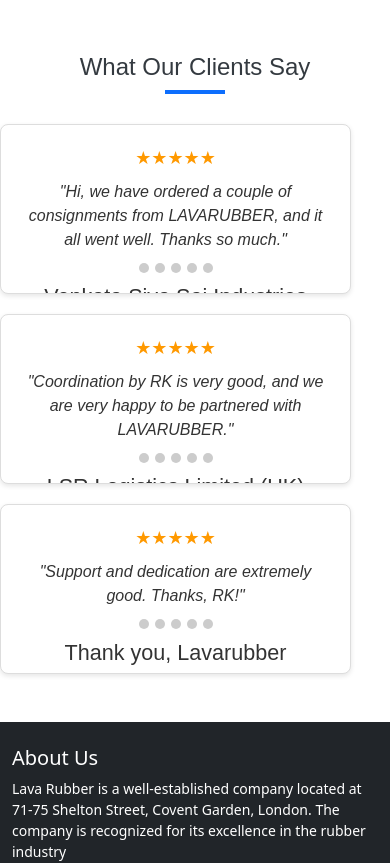
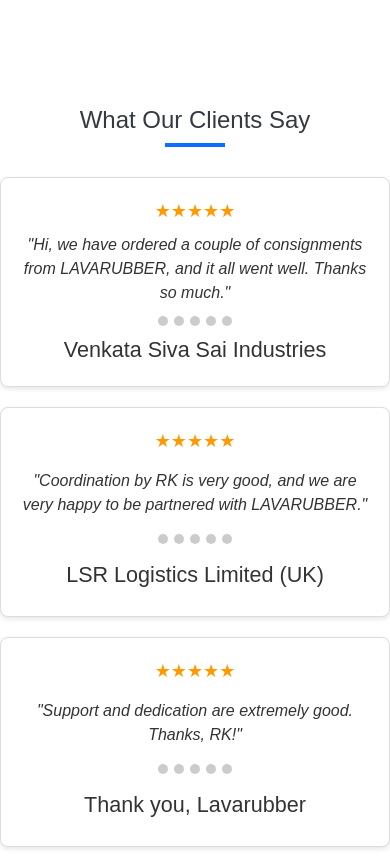
Before and after one commit to GannuNb/rubber, a React (Create React App) app in the folder frontend/: page /#/about in a window 390 px wide. Shown: the part 1760-2623 px from the top of the page. Built offline with nearby package versions, Linux system fonts and the light colour scheme.

Commit message:
babystyle

```diff
--- a/frontend/public/index.html
+++ b/frontend/public/index.html
@@ -2,8 +2,7 @@
 <html lang="en">
   <head>
     <meta charset="utf-8" />
-    <link rel="icon" href="/lavalogo.png " />
-
+    <link rel="icon" href="/lava.png"  />
 
     <meta name="viewport" content="width=device-width, initial-scale=1" />
     <meta name="theme-color" content="#000000" />
--- a/frontend/src/About.css
+++ b/frontend/src/About.css
@@ -210,15 +210,15 @@
 
   @media (min-width: 300px) and (max-width: 768px){
     .about-image img {
-      width: 250px;
+      width: 320px;
     }
     .about-text p {
       margin-left: 0%;
     }
     .testimonial-card{
       flex-direction: column;
-      width: 90%;
-      height: 170px;
+      width: 100%;
+      height: 210px;
     }
     .testimonial-carousel{
       flex-direction: column;
--- a/frontend/src/ContactPage.css
+++ b/frontend/src/ContactPage.css
@@ -155,7 +155,7 @@
   }
 
   .info-box {
-    width: 85%;
+    width: 100%;
     margin-bottom: 20px;
     text-align: center; /* Center the text and icon on mobile */
   }
@@ -168,7 +168,7 @@
 @media (min-width: 300px) and (max-width: 768px){
   .contact-page {
     margin-left: 0%;
-    width: 85%;
+    width: 100%;
   }
 
 }
```
Also changed, not shown: frontend/public/lava.png (added).
